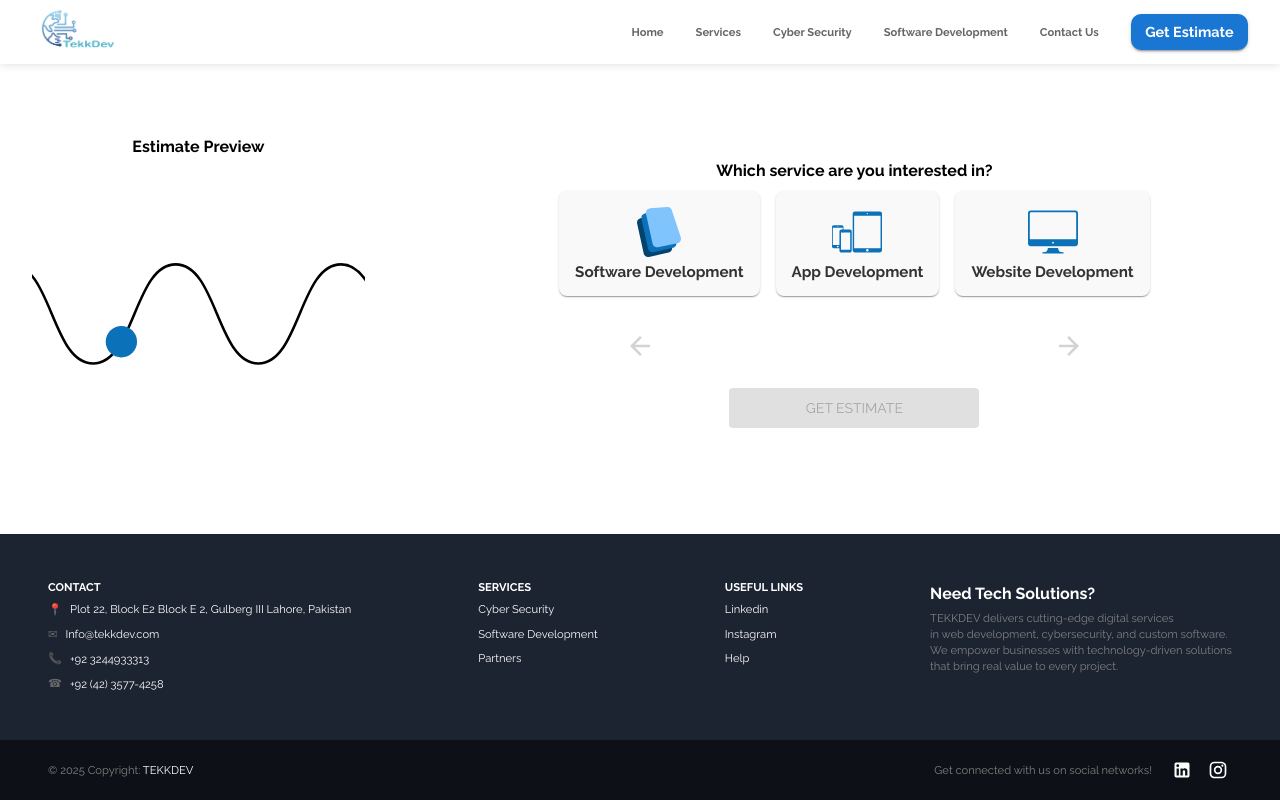
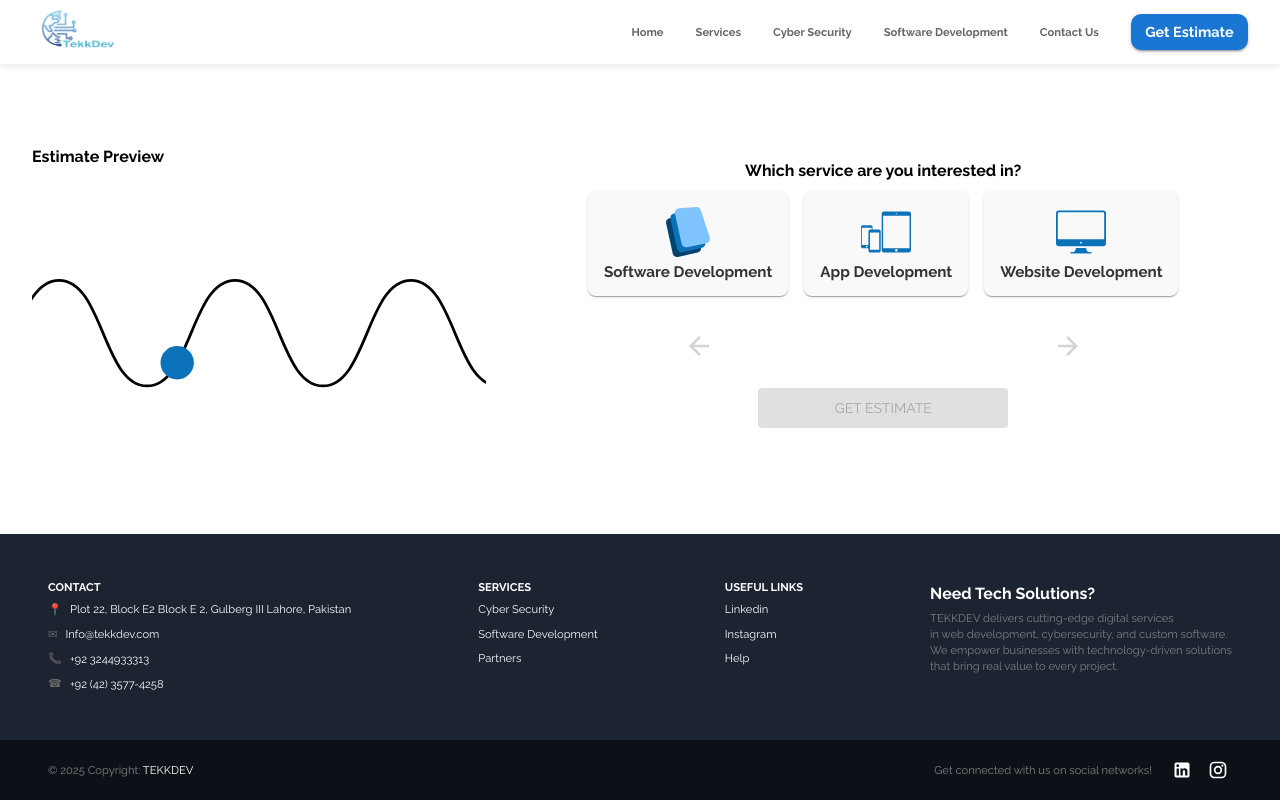
Before and after one commit to SheikhMeeran/Tekk-dev-portfolio, a React (Create React App) app: page /estimate in a window 1280 px wide. Built offline with nearby package versions, Linux system fonts and the light colour scheme.

Commit message:
fixes all relevant issues.

```diff
--- a/src/components/Estimate.js
+++ b/src/components/Estimate.js
@@ -41,6 +41,7 @@
 import biometrics from "../assets/biometrics.svg";
 import globe from "../assets/globe.svg";
 import { Box } from "@mui/material";
+import emailjs from "@emailjs/browser";
 
 import estimateAnimation from "../animations/estimateAnimation/data.json";
 
@@ -780,25 +781,40 @@
     }
     return disabled;
   };
-
+const resetFormFields = () => {
+  setName("");
+  setEmail("");
+  setPhone("");
+  setMessage("");
+  setNameHelperText("");
+  setEmailHelperText("");
+  setPhoneHelperText("");
+};
 const placeRequest = () => {
   setLoading(true);
-    axios
-      .get("https://us-central1-beri-tech.cloudfunctions.net/sendMail", {
-        params: {
-          name: name,
-          email: email,
-          phone: phone,
-          message: message,
+
+const templateParams = {
+  name,
+  email,
+  phone,
+  message,
   total: estimate,
-          service: service,
-          platforms: platforms,
-          features: features,
-          customFeatures: customFeatures,
-          users: users,
-        },
-      })
-      .then((res) => {
+  service,
+  platforms: Array.isArray(platforms) ? platforms.join(", ") : platforms || "",
+  features: Array.isArray(features) ? features.join(", ") : features || "",
+  customFeatures: Array.isArray(customFeatures) ? customFeatures.join(", ") : customFeatures || "",
+  users,
+};
+
+
+  emailjs
+    .send(
+      'service_gtxju0u',
+      'template_woe1kn1',
+      templateParams,
+      'AaS_If9vy77wGqVZO'
+    )
+    .then(() => {
       setLoading(false);
       setOpen(false);
       setAlert({
@@ -808,7 +824,7 @@
       });
     })
     .catch((err) => {
-        console.error(err);
+      console.error("EmailJS error:", err);
       setLoading(false);
       setAlert({
         open: true,
@@ -959,29 +975,34 @@
   return (
 <Grid
   container
-      direction="row"
   spacing={4}
   sx={{
-        flexWrap: "nowrap",
     px: 2,
     mt: 5,
-        [theme.breakpoints.down("md")]: {
-          flexDirection: "row",
-          overflowX: "auto",
-        },
+    flexDirection: { xs: "column", md: "row" }, // column on mobile, row on desktop
+    flexWrap: "nowrap",
   }}
 >
   {/* Left Side: Lottie Animation */}
   <Grid
     item
+    xs={12}
     md={6}
     sx={{
-          minWidth: "30%",
       display: "flex",
       flexDirection: "column",
       justifyContent: "center",
-          alignItems: "center",
-          pr: 4,
+      alignItems: { xs: "center", md: "flex-start" },
+      px: { xs: 0, md: 0 }, // no padding on desktop
+      mx: { xs: "auto", md: -0 }, // center on mobile, align left on desktop
+      width: { md: "100%" },
+    }}
+  >
+    <Box
+      sx={{
+        width: { xs: "90%", md: "100%" },
+        maxWidth: 500,
+        pl: { xs: 0, md: 0 },
       }}
     >
       <Typography
@@ -991,10 +1012,18 @@
         Estimate Preview
       </Typography>
       <Lottie options={defaultOptions} height="100%" width="100%" />
+    </Box>
   </Grid>
 
       {/* Right Side: Questions/Service Options */}
-      <Grid item md={6} sx={{ minWidth: "70%" }}>
+       <Grid
+    item
+    xs={12}
+    md={6}
+    sx={{
+      minWidth: { xs: "100%", md: "60%" },
+    }}
+  >
         {questions
           .filter((question) => question.active)
           .map((question, index) => (
@@ -1104,6 +1133,7 @@
             className={classes.estimate}
             disabled={estimateDisabled()}
             onClick={() => {
+              resetFormFields();
               setOpen(true);
               calculateCost();
               getCategory();
@@ -1115,12 +1145,20 @@
             Get Estimate
           </Button>
 
-          <Dialog open={open} onClose={() => setOpen(false)} maxWidth="sm" sx={{
+          <Dialog
+            open={open}
+            onClose={() => {
+              resetFormFields();
+              setOpen(false);
+            }}
+            maxWidth="md"
+            sx={{
               "& .MuiDialog-paper": {
                 borderRadius: 3,
                 maxHeight: "80vh",
               },
-  }}>
+            }}
+          >
             <DialogContent sx={{ py: 4, px: { xs: 1, sm: 2 } }}>
               <Grid
                 container
@@ -1150,16 +1188,23 @@
                   <Typography
                     variant="h6"
                     sx={{
-                      fontSize: "1.2rem",
+                      fontSize: { xs: "1rem", sm: "1.1rem", md: "1.2rem" },
                       fontWeight: "bold",
                       mb: 2,
-                      ml: -8,
+                      ml: { xs: 0, md: -8 }, // No left margin on mobile, keep -8 on desktop
+                      textAlign: { xs: "center", md: "left" }, // Optional: center on mobile
                     }}
                   >
                     Project Estimate Summary
                   </Typography>
 
-                  <Box sx={{ width: "100%" }}>
+                  <Box
+                    sx={{
+                      width: "100%",
+                      overflowX: { xs: "auto", md: "visible" },
+                      px: { xs: 1, sm: 2, md: 0 },
+                    }}
+                  >
                     {questions.length > 2
                       ? softwareSelectionsJSX
                       : websiteSelectionJSX}
--- a/src/components/LandingPage.js
+++ b/src/components/LandingPage.js
@@ -238,7 +238,7 @@
 
             <Button
               component={Link}
-              to="/revolution"
+              to="/evolution"
               onClick={() => {
                 props.setValue(2);
                 props.setSelected(null);
--- a/src/components/ScrollToTop.js
+++ b/src/components/ScrollToTop.js
@@ -5,7 +5,26 @@
   const { pathname } = useLocation();
 
   useEffect(() => {
-    window.scrollTo({ top: 0, left: 0, behavior: "instant" }); // or "smooth"
+    const scrollMainIntoView = () => {
+      const mainEl = document.querySelector("main");
+      if (mainEl) {
+        mainEl.scrollIntoView({
+          behavior: "auto", // use "smooth" if you want animated scroll
+          block: "start",
+        });
+      } else {
+        window.scrollTo({ top: 0, left: 0 });
+      }
+    };
+
+    const timeout = setTimeout(() => {
+      // Ensure layout is painted and motion is done
+      requestAnimationFrame(() => {
+        scrollMainIntoView();
+      });
+    }, 300); // Delay more than Framer Motion's total animation duration
+
+    return () => clearTimeout(timeout);
   }, [pathname]);
 
   return null;
--- a/src/components/Testimonials.jsx
+++ b/src/components/Testimonials.jsx
@@ -50,7 +50,7 @@
     image: "/images/testimonials/client-3.jpg",
   },
   {
-    text: "Lorem ipsum dolor sit amet consectetur adipisicing elit. Placeat aut consequatur illo animi optio exercitationem doloribus eligendi iusto atque repudiandae. Distinctio.",
+    text: "Striving to remain Pakistan’s #1 company in the field of IT infrastructure by providing most advanced and premium-quality services to our customers.",
     name: "CMC",
     role: "CEO & Founder",
     image: Cmc,
--- a/src/components/Websites.js
+++ b/src/components/Websites.js
@@ -350,10 +350,13 @@
   };
 
   // Scroll to section if URL hash is present
- useEffect(() => {
+useEffect(() => {
   if (window.location.hash === "#target-section" && targetRef.current) {
     setTimeout(() => {
-      targetRef.current.scrollIntoView({ behavior: "smooth", block: "start" });
+      targetRef.current.scrollIntoView({
+        behavior: "smooth",
+        block: "center",
+      });
     }, 200);
   }
 }, []);
--- a/src/components/ui/CallToAction.js
+++ b/src/components/ui/CallToAction.js
@@ -114,7 +114,7 @@
         >
           <Button
             component={Link}
-            to="/revolution"
+            to="/evolution"
             onClick={() => {
               setValue(2);
               setSelected(null);
```
Also changed, not shown: src/index.css (line endings or trailing spaces). Lines whose indentation alone changed are shown as unchanged.
